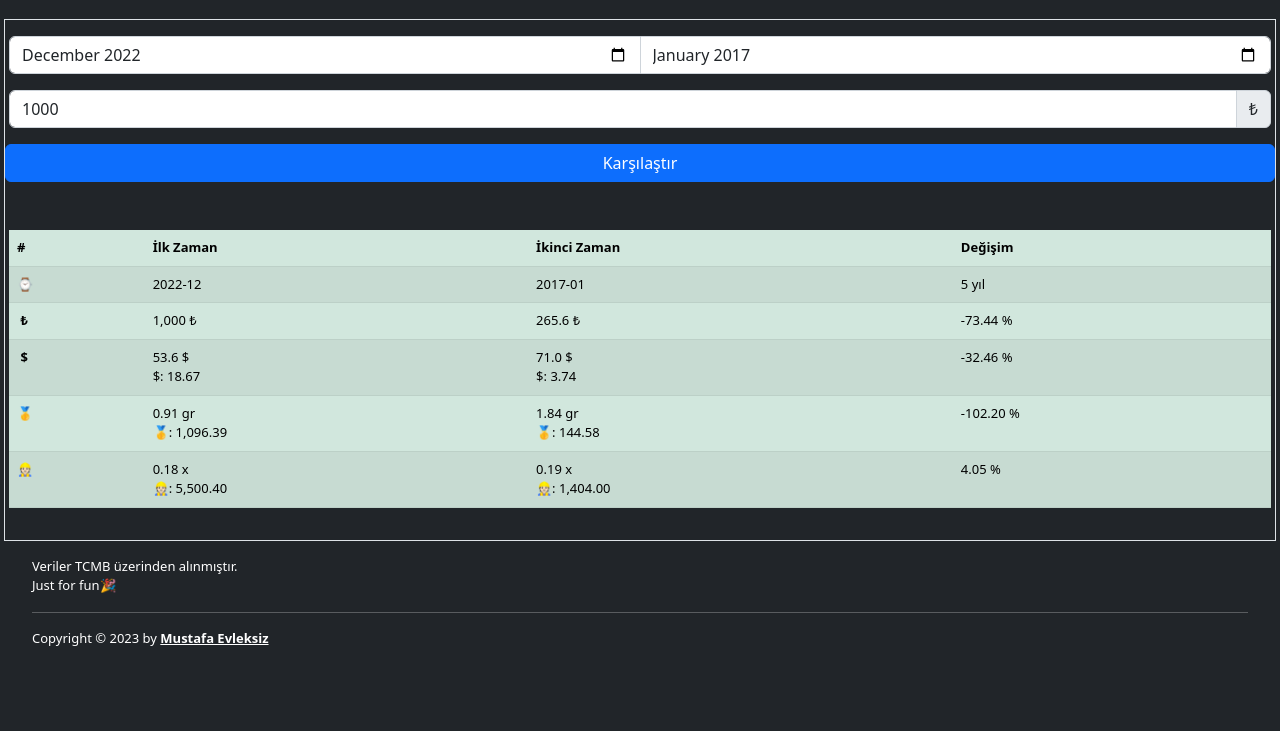
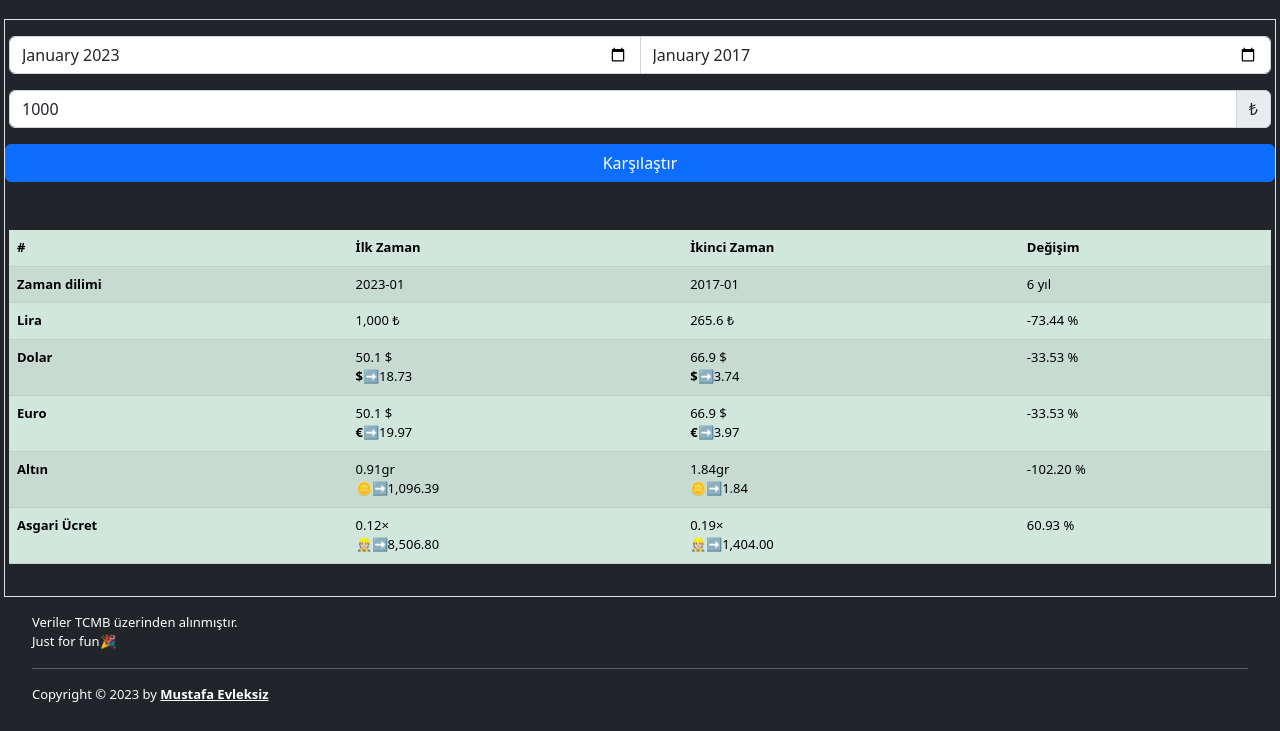
Before and after one commit to mystafe/EnflasyonMetre, a website: page index.html in a window 1280 px wide. Both pictures are taken after a click on the button "Karşılaştır". Shown: the part 69-800 px from the top of the page. Drawn offline with Linux system fonts and the light colour scheme.

Commit message:
Euro currency added, some visual impr

```diff
--- a/index.html
+++ b/index.html
@@ -5,6 +5,10 @@
     <meta http-equiv="X-UA-Compatible" content="IE=edge" />
     <meta name="viewport" content="width=device-width, initial-scale=1.0" />
     <link rel="stylesheet" href="./css/bootstrap.css" />
+    <link
+      rel="stylesheet"
+      href="https://cdnjs.cloudflare.com/ajax/libs/font-awesome/4.7.0/css/font-awesome.min.css"
+    />
     <script
       type="text/javascript"
       src="https://cdnjs.cloudflare.com/ajax/libs/xlsx/0.15.3/xlsx.full.min.js"
@@ -26,7 +30,9 @@
                 placeholder="İlk Yıl"
                 aria-label="First Year"
                 name="firstYear"
-                value="2022-12"
+                value="2023-01"
+                min="1980-01"
+                max="2023-01"
                 id="firstYear"
               />
               <input
@@ -36,6 +42,8 @@
                 aria-label="Second Year"
                 name="secondYear"
                 value="2017-01"
+                min="1980-01"
+                max="2023-01"
                 id="secondYear"
               />
             </div>
@@ -69,33 +77,39 @@
             </thead>
             <tbody>
               <tr id="timeColumn">
-                <th scope="row">⌚</th>
-                <td>2022-12</td>
+                <th scope="row">Zaman dilimi</th>
+                <td>2023-01</td>
                 <td>2017-01</td>
                 <td>5 yıl</td>
               </tr>
               <tr id="liraColumn">
-                <th scope="row">&nbsp;₺</th>
+                <th scope="row">Lira</th>
                 <td>1,000 ₺</td>
                 <td>265.6 ₺</td>
                 <td>-73.44 %</td>
               </tr>
               <tr id="dollarColumn">
-                <th scope="row">&nbsp;$</th>
-                <td>53.6 $<br />$: 18.67</td>
-                <td>71.0 $<br />$: 3.74</td>
+                <th scope="row">Dolar</th>
+                <td>53.6 $<br /><strong>$</strong>➡18.67</td>
+                <td>71.0 $<br /><strong>$</strong>➡3.74</td>
                 <td>-32.46 %</td>
               </tr>
+              <tr id="euroColumn">
+                <th scope="row">Euro</th>
+                <td>53.6 €<br /><strong>€</strong>➡20.67</td>
+                <td>72.0 €<br /><strong>€</strong>➡4.74</td>
+                <td>-33.46 %</td>
+              </tr>
               <tr id="goldColumn">
-                <th scope="row">🥇</th>
-                <td>0.91 gr <br />🥇: 1,096.39</td>
-                <td>1.84 gr<br />🥇: 144.58</td>
+                <th scope="row">Altın</th>
+                <td>0.91 gr<br />🪙➡1,096.39</td>
+                <td>1.84 gr<br />🪙➡144.58</td>
                 <td>102.20 %</td>
               </tr>
               <tr id="wageColumn">
-                <th scope="row">👷🏻</th>
-                <td>0.18 x <br />👷🏻: 5,500.40</td>
-                <td>0.19 x <br />👷🏻: 1,404.00</td>
+                <th scope="row">Asgari Ücret</th>
+                <td>0.18× <br />👷🏻➡5,500.40</td>
+                <td>0.19× <br />👷🏻➡1,404.00</td>
                 <td>4.05 %</td>
               </tr>
             </tbody>
--- a/script.js
+++ b/script.js
@@ -2,6 +2,8 @@ compareDates = document.getElementById("compareDates");
 timeColumn = document.getElementById("timeColumn");
 liraColumn = document.getElementById("liraColumn");
 dollarColumn = document.getElementById("dollarColumn");
+goldColumn = document.getElementById("goldColumn");
+euroColumn = document.getElementById("euroColumn");
 wageColumn = document.getElementById("wageColumn");
 firstYear = document.getElementById("firstYear");
 secondYear = document.getElementById("secondYear");
@@ -44,6 +46,22 @@ compareDates.addEventListener("click", async function (e) {
 
   const usdDif = parseFloat(
     (await DollarDifference(checkTurningPoint, date1, date2)) - 100
+  ).toFixed(2);
+
+  const eurPrice1 = NumberWithCommas(
+    parseFloat(await CalculateEuro(date1)).toFixed(2)
+  );
+  const eurPrice2 = NumberWithCommas(
+    parseFloat(await CalculateEuro(date2)).toFixed(2)
+  );
+
+  const eurAmount1 = parseFloat(await ConvertEuro(liraPrice, date1)).toFixed(1);
+  const eurAmount2 = parseFloat(await ConvertEuro(liraPrice2, date2)).toFixed(
+    1
+  );
+
+  const eurAmountChange = parseFloat(
+    ((eurAmount1 - eurAmount2) / eurAmount1) * 100
   ).toFixed(2);
 
   const goldAmount1 = parseFloat(await ConvertGold(liraPrice, date1)).toFixed(
@@ -96,7 +114,7 @@ compareDates.addEventListener("click", async function (e) {
   ).toFixed(1);
 
   timeColumn.innerHTML = `
-  <th scope="row">⌚</th>
+  <th scope="row">Zaman dilimi</th>
   <td>${date1}</td>
   <td>${date2}</td>
   <td>${timeDif}</td>
@@ -104,31 +122,47 @@ compareDates.addEventListener("click", async function (e) {
 
   liraColumn.innerHTML = `
 
-  <th scope="row">&nbsp;₺</th>
+  <th scope="row">Lira</th>
   <td>${NumberWithCommas(liraPrice)} ₺</td>
   <td>${NumberWithCommas(liraPrice2)} ₺</td>
   <td>${liraAmountChange} %</td>
   `;
 
   dollarColumn.innerHTML = `
-  <th scope="row">&nbsp;$</th>
-  <td>${NumberWithCommas(usdAmount1)} $<br />$: ${usdPrice1}</td>
-  <td>${NumberWithCommas(usdAmount2)} $<br />$: ${usdPrice2}</td>
+  <tr id="dollarColumn">
+  <th scope="row">Dolar</th>
+  <td>${NumberWithCommas(
+    usdAmount1
+  )} $<br /><strong>$</strong>➡${usdPrice1}</td>
+  <td>${NumberWithCommas(
+    usdAmount2
+  )} $<br /><strong>$</strong>➡${usdPrice2}</td>
   <td>${usdAmountChange} %</td>
   `;
 
+  euroColumn.innerHTML = `
+  <tr id="euroColumn">
+  <th scope="row">Euro</th>
+  <td>${NumberWithCommas(
+    eurAmount1
+  )} $<br /><strong>€</strong>➡${eurPrice1}</td>
+  <td>${NumberWithCommas(
+    eurAmount2
+  )} $<br /><strong>€</strong>➡${eurPrice2}</td>
+  <td>${eurAmountChange} %</td>
+  `;
+
   goldColumn.innerHTML = `
-  <th scope="row">🥇</th>
-  <td>${NumberWithCommas(goldAmount1)} gr<br />🥇: ${goldPrice1}</td>
-  <td>${NumberWithCommas(goldAmount2)} gr<br />🥇: ${goldPrice2}</td>
-
+  <th scope="row">Altın</th>
+  <td>${NumberWithCommas(goldAmount1)}gr <br />🪙➡${goldPrice1}</td>
+  <td>${NumberWithCommas(goldAmount2)}gr <br />🪙➡${goldAmount2}</td>
   <td>${goldAmountChange} %</td>
   `;
 
   wageColumn.innerHTML = `
-  <th scope="row">👷🏻</th>
-  <td>${NumberWithCommas(minWageAmount1)} x<br />👷🏻: ${minWagePrice1}</td>
-  <td>${NumberWithCommas(minWageAmount2)} x<br />👷🏻: ${minWagePrice2}</td>
+  <th scope="row">Asgari Ücret</th>
+  <td>${NumberWithCommas(minWageAmount1)}× <br />👷🏻➡${minWagePrice1}</td>
+  <td>${NumberWithCommas(minWageAmount2)}× <br />👷🏻➡${minWagePrice2}</td>
   <td>${minWageAmountChange} %</td>
   `;
 });
@@ -136,23 +170,20 @@ compareDates.addEventListener("click", async function (e) {
 TimeDifference = async function (date1, date2) {
   const date01 = await FetchDataByDate(date1);
   const date02 = await FetchDataByDate(date2);
-  const dif = date01.FullDate - date02.FullDate;
+  const dif = Math.abs(date01.FullDate - date02.FullDate);
   let dif2;
-  let txt;
+
   if (dif > 730) {
     dif2 = Math.floor(dif / 365);
-    txt = dif2.toString() + " yıl";
+    return dif2.toString() + " yıl";
   } else if (dif >= 365) {
     dif2 = Math.floor(dif / 365);
-    txt = "1 yıl";
-  } else if (dif > 60) {
-    dif2 = Math.floor(dif / 30);
-    txt = dif2.toString() + " ay";
-  } else {
-    dif2 = dif / 30;
-    txt = Math.floor(dif2).toString() + " ay";
-  }
-  return txt;
+    return "1 yıl";
+  } else if (dif > 58) {
+    dif2 = Math.floor(dif / 28);
+    return dif2.toString() + " ay";
+  } else if (dif > 0) return "1 ay";
+  else return "-";
 };
 
 LiraDifference = async function (date1, date2) {
@@ -199,7 +230,25 @@ DollarDifference = async function (check, date1, date2) {
 
 ConvertDollar = async function (money, date) {
   const date01 = await FetchDataByDate(date);
-  const price = money / date01.USDTRY;
+  const price = money / date01.EURTRY;
+  return price;
+};
+
+CalculateEuro = async function (date1) {
+  const date01 = await FetchDataByDate(date1);
+  return date01.EURTRY;
+};
+
+EuroDifference = async function (check, date1, date2) {
+  const date01 = await FetchDataByDate(date1);
+  const date02 = await FetchDataByDate(date2);
+  const dif = 100 * (date01.EURTRY / date02.EURTRY);
+  return dif * check;
+};
+
+ConvertEuro = async function (money, date) {
+  const date01 = await FetchDataByDate(date);
+  const price = money / date01.EURTRY;
   return price;
 };
 
```
